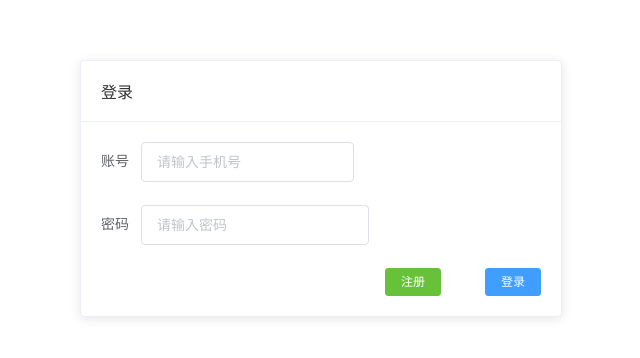
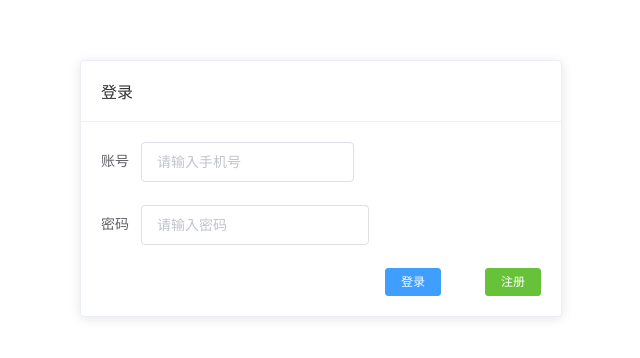
Before and after one commit to GavinHaydy/web, a Vue app: page /login in a window 1280 px wide. Shown: the part 196-554 px from the top of the page, without its empty margins (432-1072 px from the left). Built offline with nearby package versions, Linux system fonts and the light colour scheme.

Commit message:
fix：增加回车键触发登录

```diff
--- a/src/pages/login/login.vue
+++ b/src/pages/login/login.vue
@@ -35,26 +35,26 @@
                 v-model="password"
                 show-password
                 placeholder="请输入密码"
+                @keyup.enter.native="handleLogin"
               ></el-input>
             </el-form-item>
           </el-row>
           <el-row>
             <el-button
               size="mini"
-              type="primary"
-              class="right"
-              @click="handleLogin"
-            >
-              登录
-            </el-button>
-            <el-button
-              size="mini"
-              style="margin-right: 10%"
               type="success"
               class="right"
               @click="Register"
             >
               注册
+            </el-button>
+            <el-button
+              size="mini"
+              type="primary"
+              class="right login_btn"
+              @click="handleLogin"
+            >
+              登录
             </el-button>
           </el-row>
         </el-form>
```
